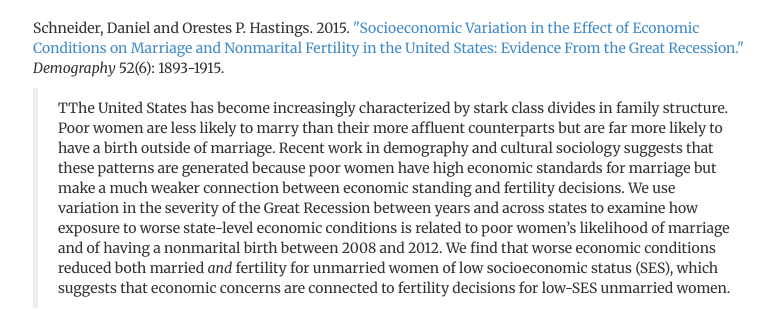
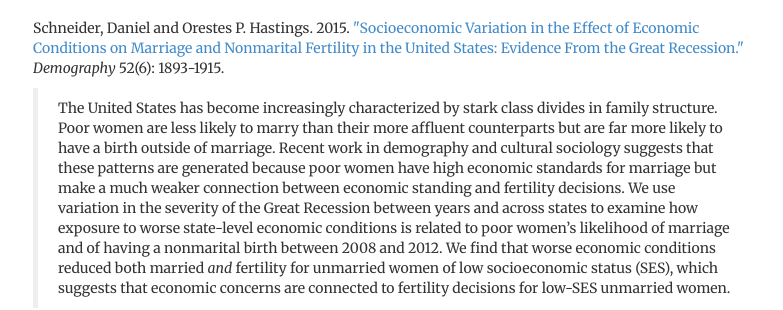
Before and after one commit to ophastings/ophastings.github.io, a Jekyll site: the page built from research/index.html, in a window 1280 px wide. Shown: the part 607-917 px from the top of the page, without its empty margins (247-1030 px from the left). Built offline with Jekyll 4.4.1, drawn with Linux system fonts in a browser that asks for light colours; comment, search, counter and statistics services are not loaded.

Commit message:
Update index.html

```diff
--- a/research/index.html
+++ b/research/index.html
@@ -24,7 +24,7 @@
 
 <p>Hastings, Orestes P. 2016. <a href="http://www.sciencedirect.com/science/article/pii/S0049089X16000272">"Not a Lonely Crowd? Social Connectedness,
 Religious Service Attendance, and the Spiritual But Not Religious."</a> <i>Social Science Research</i>, in press. </p>
-<blockquote><span> Using the 2006–2014 General Social Survey and 2006–2012 Portraits of American Life Study,
+<blockquote><span>Using the 2006–2014 General Social Survey and 2006–2012 Portraits of American Life Study,
 I find that on three dimensions of social connectedness: social interaction frequency, core discussion network size,
 and number of close ties, that religious service attenders are more connected than religious non-attenders and
 then either spiritual nor religious, but there are few differences between attenders and the spiritual but not religious.
@@ -37,7 +37,7 @@
 
 
 <p> Schneider, Daniel and Orestes P. Hastings. 2015. <a href="http://link.springer.com/article/10.1007/s13524-015-0437-7">"Socioeconomic Variation in the Effect of Economic Conditions on Marriage and Nonmarital Fertility in the United States: Evidence From the Great Recession."</a> <i>Demography</i> 52(6): 1893-1915.
-<blockquote><span> TThe United States has become increasingly characterized by stark class divides in family structure.
+<blockquote><span>The United States has become increasingly characterized by stark class divides in family structure.
 Poor women are less likely to marry than their more affluent counterparts but are far more likely to have a birth outside of marriage.
 Recent work in demography and cultural sociology suggests that these patterns are generated because poor women have high
 economic standards for marriage but make a much weaker connection between economic standing and fertility decisions.
```
